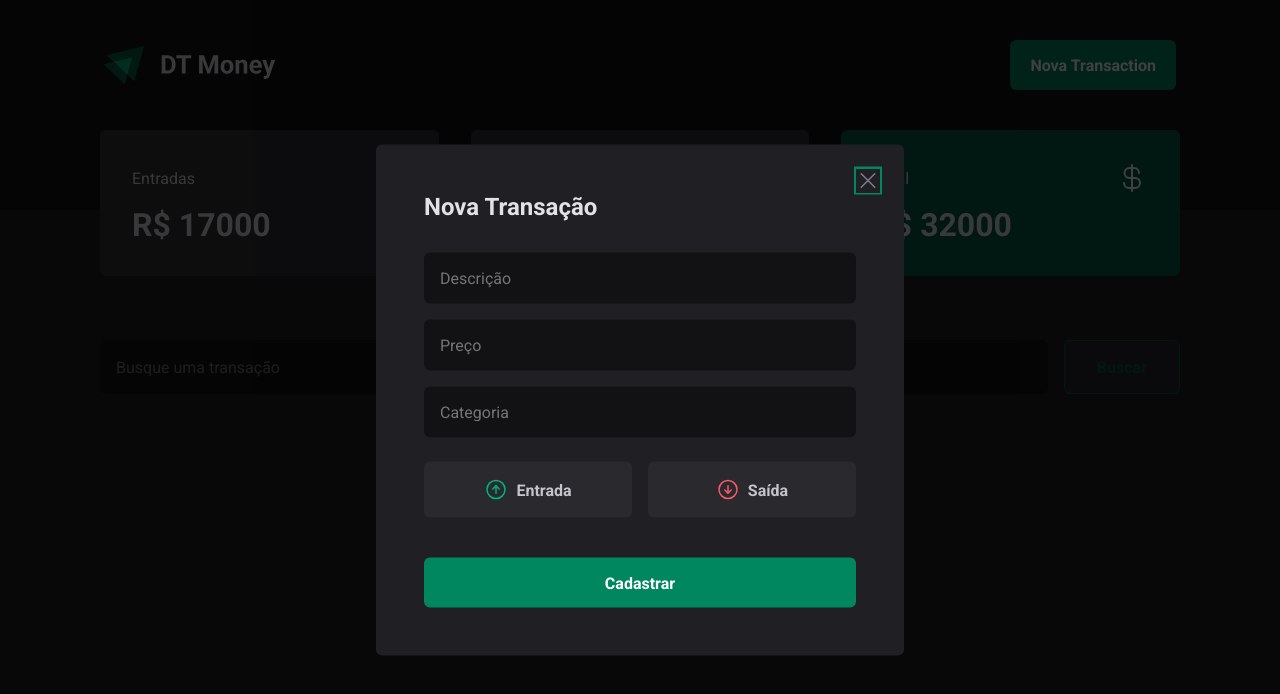
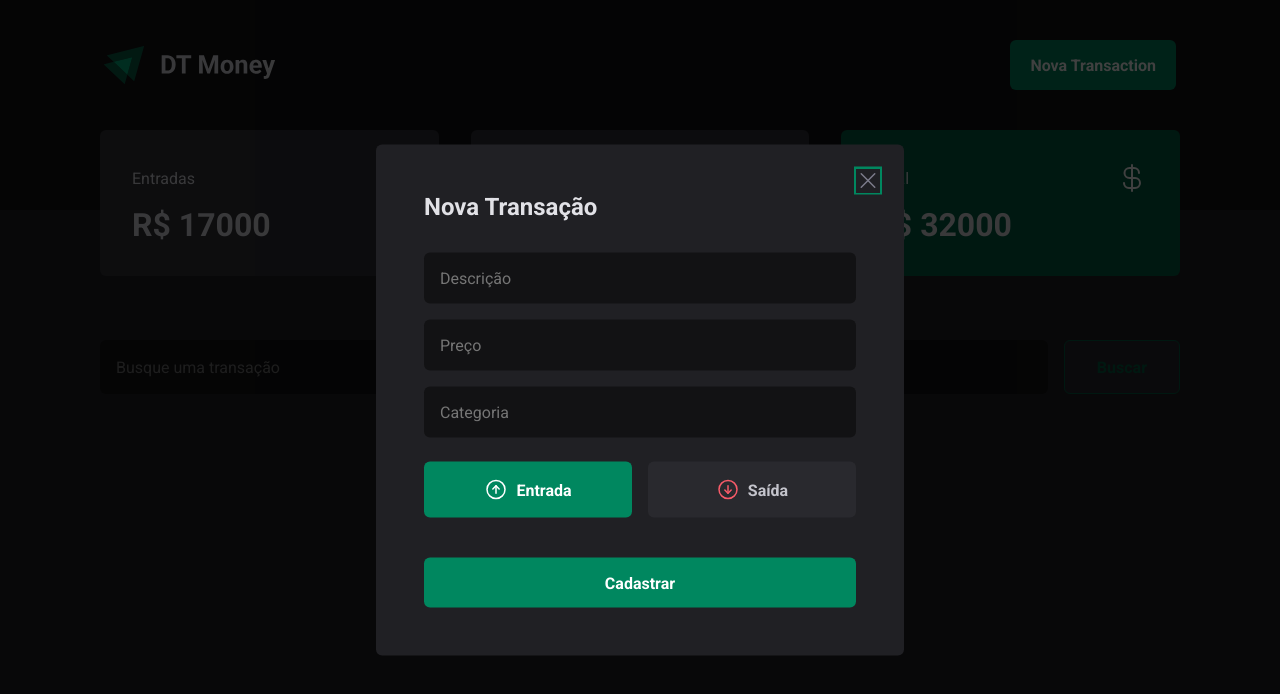
Before and after one commit to Anathangv/reactjs_ignitecourse_dt_money, a React (Vite) app: page / in a window 1280 px wide. Both pictures are taken after a click on the button "Nova Transaction". Shown: the top 694 px of the page. Built offline with nearby package versions, Linux system fonts and the light colour scheme.

Commit message:
feat: implemented react hook forms and zod in add new transaction and search component, and their functionalities

```diff
--- a/package.json
+++ b/package.json
@@ -10,13 +10,17 @@
     "lint": "eslint src --ext .ts,.tsx"
   },
   "dependencies": {
+    "@hookform/resolvers": "^2.9.10",
     "@radix-ui/react-dialog": "^1.0.2",
     "@radix-ui/react-radio-group": "^1.1.0",
+    "date-fns": "^2.29.3",
     "phosphor-icons": "^1.4.2",
     "phosphor-react": "^1.4.1",
     "react": "^18.2.0",
     "react-dom": "^18.2.0",
-    "styled-components": "^5.3.6"
+    "react-hook-form": "^7.42.1",
+    "styled-components": "^5.3.6",
+    "zod": "^3.20.2"
   },
   "devDependencies": {
     "@rocketseat/eslint-config": "^1.1.3",
--- a/src/components/Header/index.tsx
+++ b/src/components/Header/index.tsx
@@ -2,19 +2,28 @@ import logoDtMonet from '../../assets/logo.svg'
 import { ButtonNewTransaction, HeaderContainer, HeaderContent } from './styles'
 import * as Dialog from '@radix-ui/react-dialog'
 import { NewTransactionModal } from '../NewTransactionModal'
+import { useState } from 'react'
 
 export function Header() {
+  const [open, setOpen] = useState(false)
+
+  function closeNewTransactionModal() {
+    setOpen((open) => !open)
+  }
+
   return (
     <HeaderContainer>
       <HeaderContent>
         <img src={logoDtMonet} alt="" />
 
-        <Dialog.Root>
+        <Dialog.Root open={open} onOpenChange={setOpen}>
           <Dialog.Trigger asChild>
             <ButtonNewTransaction>Nova Transaction</ButtonNewTransaction>
           </Dialog.Trigger>
 
-          <NewTransactionModal />
+          <NewTransactionModal
+            closeNewTransactionModal={closeNewTransactionModal}
+          />
         </Dialog.Root>
       </HeaderContent>
     </HeaderContainer>
--- a/src/components/NewTransactionModal/index.tsx
+++ b/src/components/NewTransactionModal/index.tsx
@@ -1,6 +1,7 @@
 import * as Dialog from '@radix-ui/react-dialog'
 import { ArrowCircleDown, ArrowCircleUp, X } from 'phosphor-react'
 import { useContext } from 'react'
+import { useForm, FormProvider, Controller } from 'react-hook-form'
 import {
   ITransaction,
   TransactionContext,
@@ -12,19 +13,68 @@ import {
   TypeTransactionButton,
   TypeTransactionContainer,
 } from './styles'
+import * as zod from 'zod'
+import { zodResolver } from '@hookform/resolvers/zod'
 
-export function NewTransactionModal() {
+/*
+TODO
+[] - remove border color when select outcome
+*/
+
+interface INewTransactionModal {
+  closeNewTransactionModal: () => void
+}
+
+const newTransactionFormDataSchema = zod.object({
+  description: zod.string(),
+  category: zod.string(),
+  value: zod.number(),
+  type: zod.enum(['income', 'outcome']),
+})
+
+type NewTransactionFormData = zod.infer<typeof newTransactionFormDataSchema>
+
+// const enum TransactionTypes {
+//   INCOME = 'entrada',
+//   OUTCOME = 'saida',
+// }
+
+const TransactionTypes = {
+  income: 'income',
+  outcome: 'outcome',
+}
+
+export function NewTransactionModal({
+  closeNewTransactionModal,
+}: INewTransactionModal) {
   const { addNewTransaction } = useContext(TransactionContext)
+  const { register, formState, handleSubmit, reset, control } =
+    useForm<NewTransactionFormData>({
+      resolver: zodResolver(newTransactionFormDataSchema),
+      defaultValues: {
+        type: 'income',
+      },
+    })
 
-  function handleSubmit(event: any) {
-    event.preventDefault()
+  console.log('formState', formState)
+
+  const transactionForm = useForm<NewTransactionFormData>({
+    resolver: zodResolver(newTransactionFormDataSchema),
+  })
+
+  function handleAddNewTransaction(transaction: NewTransactionFormData) {
+    console.log('handleAddNewTransaction', transaction)
 
     addNewTransaction({
-      description: 'teste',
-      category: 'teste',
-      type: 'Expense',
-      value: 1000,
+      description: transaction.description,
+      category: transaction.category,
+      value: transaction.value,
+      type: TransactionTypes[transaction.type],
+      creationDate: new Date(),
     } as ITransaction)
+
+    closeNewTransactionModal()
+    reset()
   }
 
   return (
@@ -37,23 +87,61 @@ export function NewTransactionModal() {
           <X size={24} />
         </CloseButton>
 
-        <form onSubmit={handleSubmit}>
-          <input type="text" placeholder="Descrição" required />
-          <input type="number" placeholder="Preço" required />
-          <input type="text" placeholder="Categoria" required />
+        <form onSubmit={handleSubmit(handleAddNewTransaction)} action="">
+          <FormProvider {...transactionForm}>
+            <input
+              type="text"
+              placeholder="Descrição"
+              required
+              {...register('description')}
+            />
+            <input
+              type="number"
+              placeholder="Preço"
+              required
+              {...register('value', { valueAsNumber: true })}
+            />
+            <input
+              type="text"
+              placeholder="Categoria"
+              required
+              {...register('category')}
+            />
 
-          <TypeTransactionContainer>
-            <TypeTransactionButton variant="income" value="income">
+            <Controller
+              control={control}
+              name="type"
+              render={({ field }) => {
+                console.log(field)
+
+                return (
+                  <TypeTransactionContainer
+                    onValueChange={field.onChange}
+                    value={field.value}
+                  >
+                    <TypeTransactionButton
+                      variant="income"
+                      value="income"
+                      {...register('type')}
+                    >
                       <ArrowCircleUp size={24} />
                       Entrada
                     </TypeTransactionButton>
-            <TypeTransactionButton variant="outcome" value="outcome">
+                    <TypeTransactionButton
+                      variant="outcome"
+                      value="outcome"
+                      {...register('type')}
+                    >
                       <ArrowCircleDown size={24} />
                       Saída
                     </TypeTransactionButton>
                   </TypeTransactionContainer>
+                )
+              }}
+            />
 
             <button type="submit">Cadastrar</button>
+          </FormProvider>
         </form>
       </Content>
     </Dialog.Portal>
--- a/src/pages/Home/components/Search/index.tsx
+++ b/src/pages/Home/components/Search/index.tsx
@@ -1,10 +1,34 @@
-import { ButtonSearch, InputSearch, SearchContainer } from './styles'
+import { useForm } from 'react-hook-form'
+import { ButtonSearch, InputSearch, SearchFormContainer } from './styles'
+import * as zod from 'zod'
+import { zodResolver } from '@hookform/resolvers/zod'
+import { useContext } from 'react'
+import { TransactionContext } from '../../../../contexts/TransactionProvider'
+
+const searchDataSchema = zod.object({
+  search: zod.string(),
+})
+
+type SearchFormData = zod.infer<typeof searchDataSchema>
 
 export function Search() {
+  const { register, handleSubmit } = useForm<SearchFormData>({
+    resolver: zodResolver(searchDataSchema),
+  })
+
+  const { searchTransaction } = useContext(TransactionContext)
+
+  function handleSearchTransaction({ search }: SearchFormData) {
+    searchTransaction(search)
+  }
+
   return (
-    <SearchContainer>
-      <InputSearch placeholder="Busque uma transação" />
-      <ButtonSearch>Buscar</ButtonSearch>
-    </SearchContainer>
+    <SearchFormContainer
+      onSubmit={handleSubmit(handleSearchTransaction)}
+      action=""
+    >
+      <InputSearch placeholder="Busque uma transação" {...register('search')} />
+      <ButtonSearch type="submit">Buscar</ButtonSearch>
+    </SearchFormContainer>
   )
 }
--- a/src/pages/Home/components/Search/styles.ts
+++ b/src/pages/Home/components/Search/styles.ts
@@ -1,6 +1,6 @@
 import styled from 'styled-components'
 
-export const SearchContainer = styled.div`
+export const SearchFormContainer = styled.form`
   width: 100%;
   margin-top: 4rem;
   display: flex;
--- a/src/pages/Home/components/Table/index.tsx
+++ b/src/pages/Home/components/Table/index.tsx
@@ -4,14 +4,15 @@ import { TableRow } from '../TableRow'
 import { TableContainer } from './styles'
 
 export function Table() {
-  const { transactions } = useContext(TransactionContext)
+  const { filteredTransactions } = useContext(TransactionContext)
 
   return (
     <TableContainer>
-      {transactions &&
-        transactions.map((transaction) => (
+      {filteredTransactions &&
+        filteredTransactions.map((transaction) => (
           <TableRow
-            key={`${transaction.description}-${transaction.category}`}
+            transaction={transaction}
+            key={transaction.creationDate.toDateString()}
           />
         ))}
     </TableContainer>
--- a/src/pages/Home/components/TableRow/index.tsx
+++ b/src/pages/Home/components/TableRow/index.tsx
@@ -1,3 +1,5 @@
+import { format } from 'date-fns'
+import { ITransaction } from '../../../../contexts/TransactionProvider'
 import {
   CreatedDate,
   Description,
@@ -6,13 +8,21 @@ import {
   Value,
 } from './styles'
 
-export function TableRow() {
+interface ITableRow {
+  transaction: ITransaction
+}
+
+export function TableRow({ transaction }: ITableRow) {
   return (
     <TableRowContainer>
-      <Description>Desenvolvimento de site</Description>
-      <Value type={'teste'}>1200</Value>
-      <Type>Venda</Type>
-      <CreatedDate>13/04/2022</CreatedDate>
+      <Description>{transaction.description}</Description>
+      <Value type={transaction.type}>{` ${
+        transaction.type === 'outcome' ? '-' : ''
+      } R$ ${transaction.value}`}</Value>
+      <Type>{transaction.type}</Type>
+      <CreatedDate>
+        {format(transaction.creationDate, 'dd/MM/yyyy')}
+      </CreatedDate>
     </TableRowContainer>
   )
 }
--- a/src/pages/Home/components/TableRow/styles.ts
+++ b/src/pages/Home/components/TableRow/styles.ts
@@ -26,7 +26,9 @@ export const Description = styled(baseStyleCell)`
 
 export const Value = styled(baseStyleCell)<IValueStyleProps>`
   color: ${(props) =>
-    props.type ? props.theme['green-700'] : props.theme['red-500']};
+    props.type === 'income'
+      ? props.theme['green-700']
+      : props.theme['red-500']};
   width: 12.5rem;
 `
 
```
Also changed, not shown: src/contexts/TransactionProvider.tsx (+28 -8 lines), src/pages/Home/index.tsx (+7 -0 lines), 1 other file (tests, documents, lock files or other folders). Lines whose indentation alone changed are shown as unchanged.
